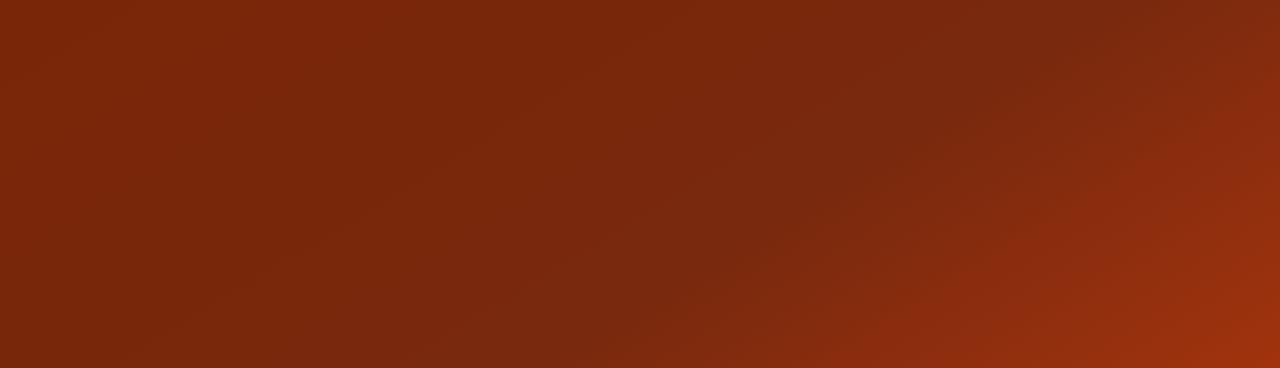
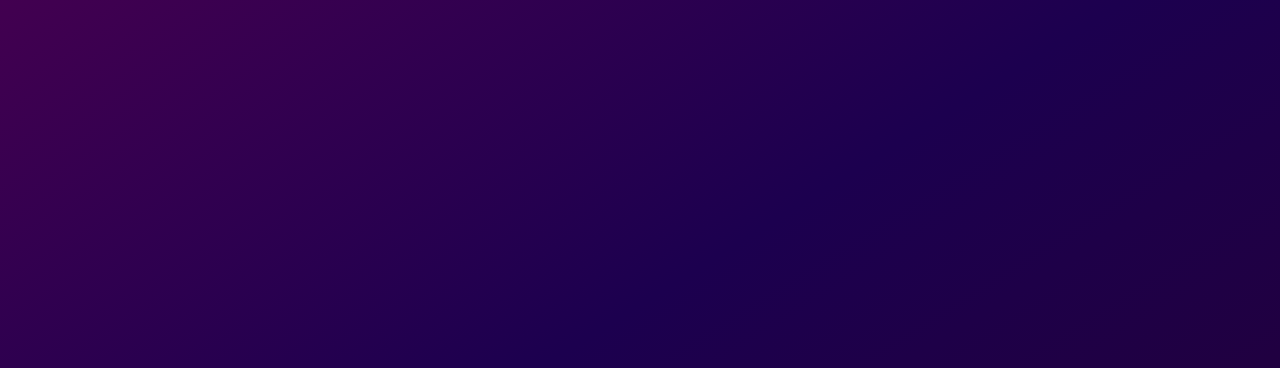
Before and after one commit to unimol/landingpage-purple, a plain HTML site: page index.html in a window 1280 px wide. Shown: the top 368 px of the page. Drawn offline with Linux system fonts and the light colour scheme.

Commit message:
Update index.html

```diff
--- a/index.html
+++ b/index.html
@@ -9,7 +9,7 @@
         html {
             width: 100%;
             height: 100%;
-            background-image: linear-gradient(to bottom right,#792508 0,#79290E 44%,#C63C0D 100%);
+            background-image: linear-gradient(to bottom right,#420050 0,#1C004F 44%,#240033 100%);
             color: #fff;
             font-family: 'Titillium Web', sans-serif;
             font-style: normal;
```
